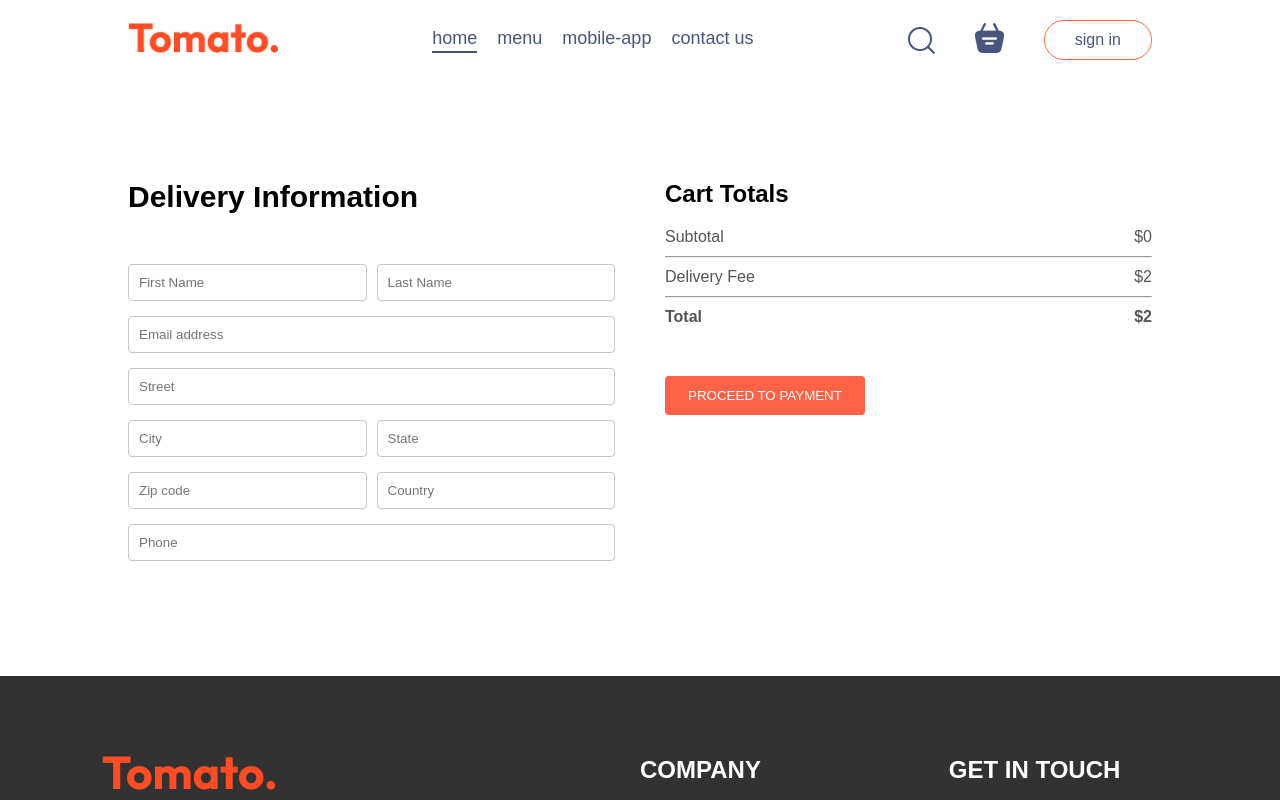
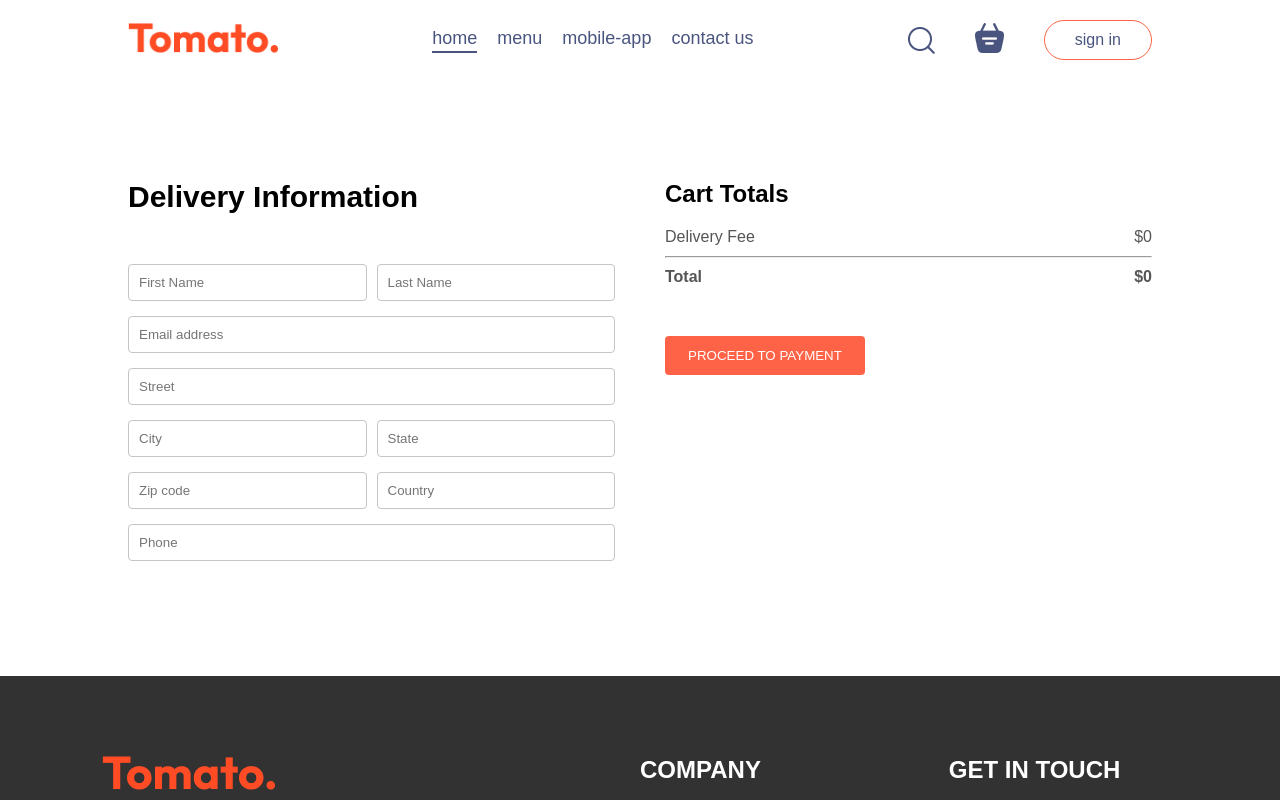
Before and after one commit to KatarzynaBarska/food-delivery, a React (Vite) app in the folder frontend/: page /order in a window 1280 px wide. Shown: the top 800 px of the page. Built offline with nearby package versions, Linux system fonts and the light colour scheme.

Commit message:
Update the place order card

```diff
--- a/frontend/src/pages/Cart/Cart.jsx
+++ b/frontend/src/pages/Cart/Cart.jsx
@@ -52,12 +52,12 @@
             <hr />
             <div className="cart-total-details">
               <p>Delivery Fee</p>
-              <p>${2}</p>
+              <p>${getTotalCartAmount()===0?0:2}</p>
             </div>
             <hr />
             <div className="cart-total-details">
               <b>Total</b>
-              <b>${getTotalCartAmount()+2}</b>
+              <b>${getTotalCartAmount()===0?0:getTotalCartAmount()+2}</b>
             </div>
           </div>
           <button onClick={()=>navigate('/order')}>PROCEED TO CHECKOUT</button>
--- a/frontend/src/pages/PlaceOrder/PlaceOrder.jsx
+++ b/frontend/src/pages/PlaceOrder/PlaceOrder.jsx
@@ -3,8 +3,7 @@
 import { StoreContext } from "../../context/StoreContext";
 
 const PlaceOrder = () => {
-
-const{getTotalCartAmount} = useContext(StoreContext);
+  const { getTotalCartAmount } = useContext(StoreContext);
 
   return (
     <form className="place-order">
@@ -29,8 +28,7 @@
           <input type="text" placeholder="Country" />
         </div>
 
-          <input type="text" placeholder="Phone" />
-
+        <input type="text" placeholder="Phone" />
       </div>
 
       <div className="place-order-right">
@@ -38,18 +36,15 @@
           <h2>Cart Totals</h2>
           <div>
             <div className="cart-total-details">
-              <p>Subtotal</p>
-              <p>${getTotalCartAmount()}</p>
-            </div>
-            <hr />
-            <div className="cart-total-details">
               <p>Delivery Fee</p>
-              <p>${2}</p>
+              <p>${getTotalCartAmount() === 0 ? 0 : 2}</p>
             </div>
             <hr />
             <div className="cart-total-details">
               <b>Total</b>
-              <b>${getTotalCartAmount()+2}</b>
+              <b>
+                ${getTotalCartAmount() === 0 ? 0 : getTotalCartAmount() + 2}
+              </b>
             </div>
           </div>
           <button>PROCEED TO PAYMENT</button>
```
